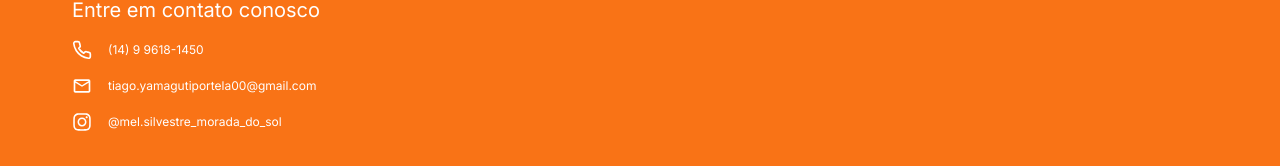
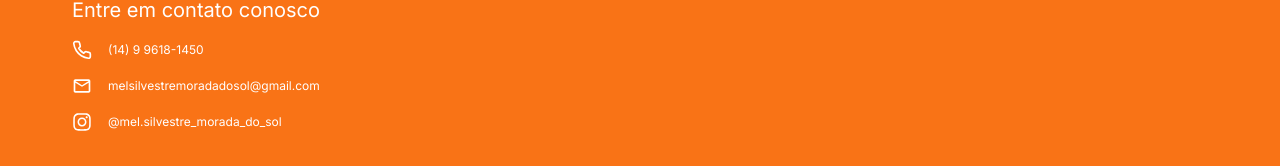
Before and after one commit to Pedrinvits/morada-do-sol, a Next.js app: page / in a window 1280 px wide. Shown: the part 1244-1410 px from the top of the page. Built offline with nearby package versions, Linux system fonts and the light colour scheme.

Commit message:
fix : atualizado email

```diff
--- a/src/components/footer/index.tsx
+++ b/src/components/footer/index.tsx
@@ -8,7 +8,7 @@ const Footer = () => {
                 <div className="flex flex-col gap-4">
                     <h3 className="text-white text-xl">Entre em contato conosco</h3>
                     <div className="flex gap-4 items-center text-white text-xs"><FiPhone size={20} /><h3>(14) 9 9618-1450</h3></div>
-                    <div className="flex gap-4 items-center text-white text-xs"><MdOutlineMailOutline size={20} /><h3>tiago.yamagutiportela00@gmail.com</h3></div>
+                    <div className="flex gap-4 items-center text-white text-xs"><MdOutlineMailOutline size={20} /><h3>melsilvestremoradadosol@gmail.com</h3></div>
                     <div className="flex gap-4 items-center text-white text-xs"><FaInstagram size={20} /><h3>@mel.silvestre_morada_do_sol</h3></div>
                 </div>
             </section>
```
